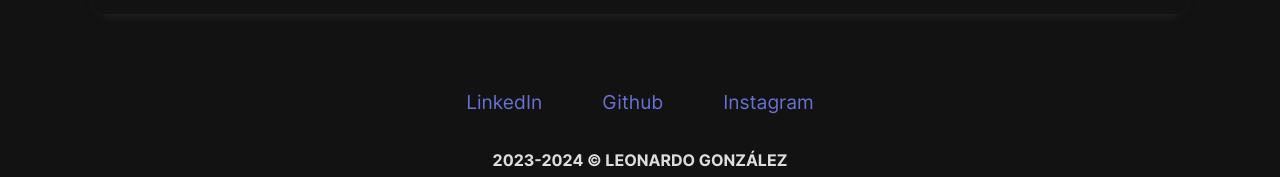
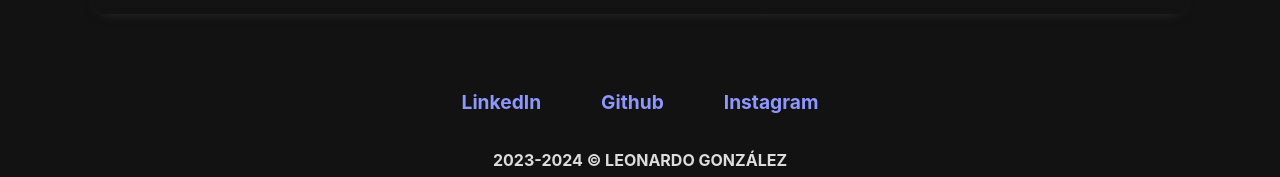
Before and after one commit to legodev/weather-app, a React (Vite) app: page / in a window 1280 px wide. Shown: the part 1389-1566 px from the top of the page. Built offline with nearby package versions, Linux system fonts and the light colour scheme; no server answers.

Commit message:
Bugs fonts fixed

```diff
--- a/src/components/WeatherApp/WeatherApp.css
+++ b/src/components/WeatherApp/WeatherApp.css
@@ -320,8 +320,9 @@ a {
 }
 
 .footer__link {
-  color: #6971d3;
+  color: #8e96ff;
   font-size: 1.2em;
+  font-weight: bold;
 }
 
 @media screen and (min-width: 768px) {
--- a/style.css
+++ b/style.css
@@ -1,17 +1,3 @@
-@font-face {
-  font-family: 'Inter';
-  src: url('../fonts/Inter-Regular.ttf');
-  font-weight: normal;
-  font-style: none;
-}
-
-@font-face {
-  font-family: 'Inter';
-  src: url('../fonts/Inter-Bold.ttf');
-  font-weight: bold;
-  font-style: none;
-}
-
 html {
   scroll-behavior: smooth;
   hyphens: auto;
```
Also changed, not shown: fonts/Inter-Bold.ttf (deleted), fonts/Inter-Regular.ttf (deleted).
